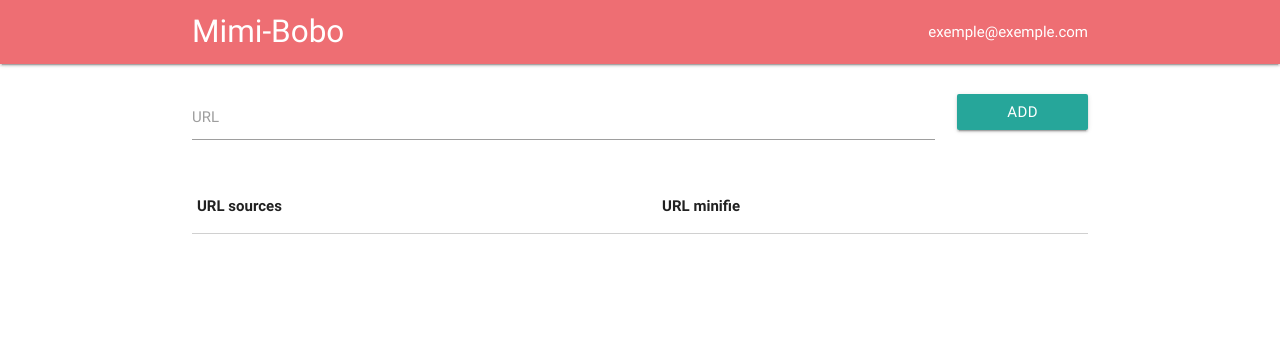
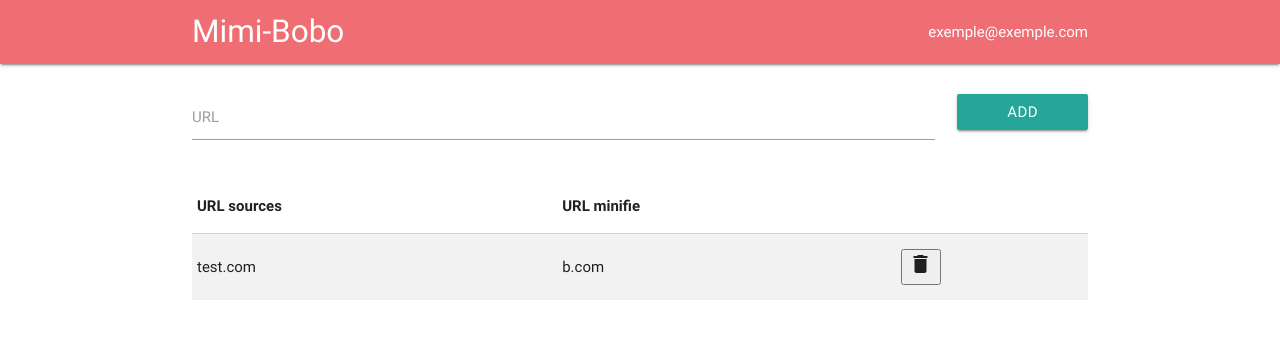
Before and after one commit to VincentCana/url-minifie, an Angular app: page /dashboard in a window 1280 px wide. Shown: the top 338 px of the page. Built offline with nearby package versions, Linux system fonts and the light colour scheme; sample sign-in values are in the browser's storage.

Commit message:
Basic delete of urls

```diff
--- a/src/app/dashboardList.component.html
+++ b/src/app/dashboardList.component.html
@@ -9,7 +9,7 @@
     <tr *ngFor="let url of urls">
       <td>{{url.url}}</td>
       <td>{{url.urlMinifie}}</td>
-      <td><a href="#!"><i class="material-icons">delete</i></a></td>
+      <td><button (click)="deleteUrl($event, url)"><i class="material-icons">delete</i></button></td>
     </tr>
   </tbody>
 </table>
--- a/src/app/dashboardList.component.ts
+++ b/src/app/dashboardList.component.ts
@@ -1,4 +1,8 @@
 import { Component } from '@angular/core';
+import { Http, RequestOptions, Headers } from '@angular/http';
+import 'rxjs/add/operator/toPromise';
+
+const API_BASE_URL = "https://imie-api-mock.cleverapps.io";
 
 @Component({
   selector: 'dashboard-list',
@@ -6,5 +10,17 @@ import { Component } from '@angular/core';
   styleUrls: ['./app.component.css']
 })
 export class DashboardListComponent {
-  urls = localStorage.getItem('urls') || [];
+  constructor(private http: Http){};
+
+  urls = localStorage.getItem('urls') || [{url: "test.com", urlMinifie: "b.com"}];
+
+  deleteUrl(event, url) {
+    this
+      .http
+      .delete(`${API_BASE_URL}/urls/${encodeURIComponent(url.url)}`, {})
+      .toPromise()
+      .then(() => console.log("done"))
+      .catch(e => console.error(e));
+
+  }
 }
```
